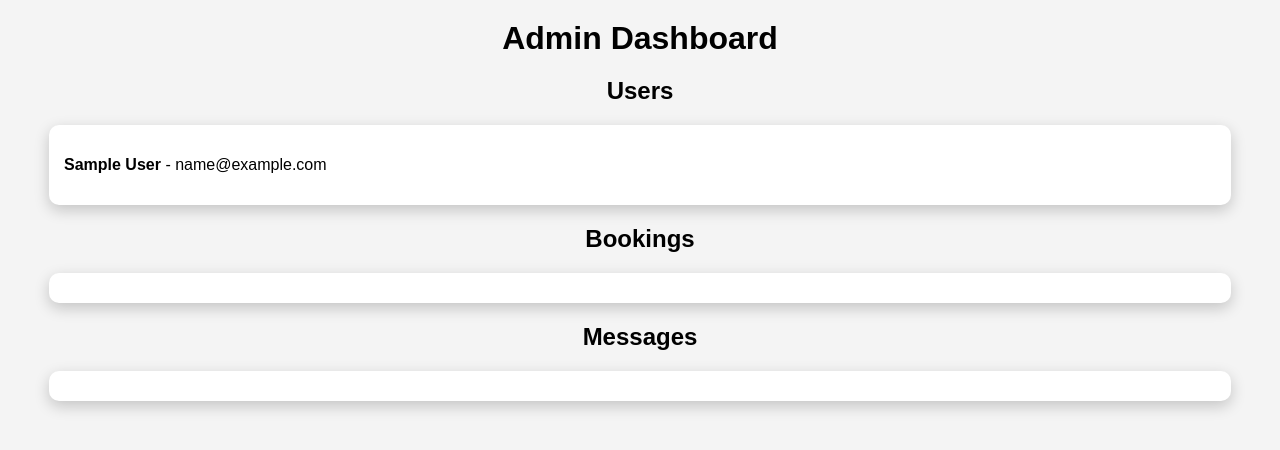
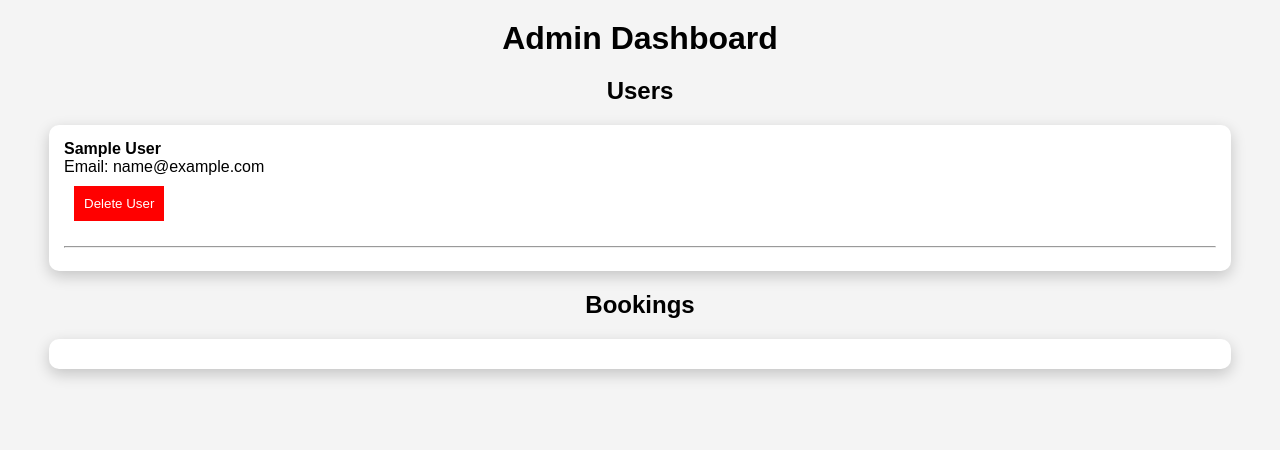
Before and after one commit to Michelle3212/MSM-Tours-Travels, a Flask app: page /dashboard in a window 1280 px wide. Shown: the part 98-548 px from the top of the page. Run offline with Flask 3, Linux system fonts and the light colour scheme; the visitor is signed in with stand-in values (Sample User, id 1); data comes from the database, SQL or seed files in the repository; data that the repository does not hold is empty.

Commit message:
Updated backend with search and admin

```diff
--- a/app.py
+++ b/app.py
@@ -196,6 +196,32 @@ def dashboard():
     conn.close()
 
     return render_template("admin.html", users=users, bookings=bookings)
+    # DELETE USER
+@app.route("/delete-user/<int:id>")
+def delete_user(id):
+    if not session.get("admin"):
+        return redirect("/admin-login")
+
+    conn = get_db()
+    conn.execute("DELETE FROM users WHERE id=?", (id,))
+    conn.commit()
+    conn.close()
+
+    return redirect("/dashboard")
+
+
+# DELETE BOOKING
+@app.route("/delete-booking/<int:id>")
+def delete_booking(id):
+    if not session.get("admin"):
+        return redirect("/admin-login")
+
+    conn = get_db()
+    conn.execute("DELETE FROM bookings WHERE id=?", (id,))
+    conn.commit()
+    conn.close()
+
+    return redirect("/dashboard")
 
 # RUN
 if __name__ == "__main__":
--- a/templates/admin.html
+++ b/templates/admin.html
@@ -1,12 +1,8 @@
 <!DOCTYPE html>
 <html>
-
 <head>
 <title>Admin Dashboard</title>
-
-<!-- ✅ REQUIRED -->
 <meta name="viewport" content="width=device-width, initial-scale=1.0">
-
 <link rel="stylesheet" href="/static/style.css">
 </head>
 
@@ -25,25 +21,41 @@
 <!-- USERS -->
 <h2 class="section-title">Users</h2>
 <div class="dashboard-box">
+
 {% for u in users %}
-<p><b>{{u.name}}</b> - {{u.email}}</p>
+<div style="margin-bottom:15px;">
+<b>{{u.name}}</b><br>
+Email: {{u.email}}<br>
+
+<a href="/delete-user/{{u.id}}">
+<button style="background:red;">Delete User</button>
+</a>
+</div>
+<hr>
 {% endfor %}
+
 </div>
 
 <!-- BOOKINGS -->
 <h2 class="section-title">Bookings</h2>
 <div class="dashboard-box">
+
 {% for b in bookings %}
-<p><b>{{b.name}}</b> - {{b.package}} - {{b.date}}</p>
+<div style="margin-bottom:15px;">
+<b>{{b.name}}</b><br>
+Email: {{b.email}}<br>
+Phone: {{b.phone}}<br>
+Package: {{b.package}}<br>
+Date: {{b.date}}<br>
+Message: {{b.message}}<br>
+
+<a href="/delete-booking/{{b.id}}">
+<button style="background:red;">Delete Booking</button>
+</a>
+</div>
+<hr>
 {% endfor %}
-</div>
 
-<!-- MESSAGES -->
-<h2 class="section-title">Messages</h2>
-<div class="dashboard-box">
-{% for m in messages %}
-<p><b>{{m.name}}</b>: {{m.message}}</p>
-{% endfor %}
 </div>
 
 </body>
--- a/templates/index.html
+++ b/templates/index.html
@@ -24,6 +24,10 @@
 {% else %}
 <a href="/login">Login</a>
 <a href="/register">Register</a>
+{% endif %}
+
+{% if session.get("admin") %}
+<a href="/dashboard">Admin Dashboard</a>
 {% endif %}
 
 </div>
```
